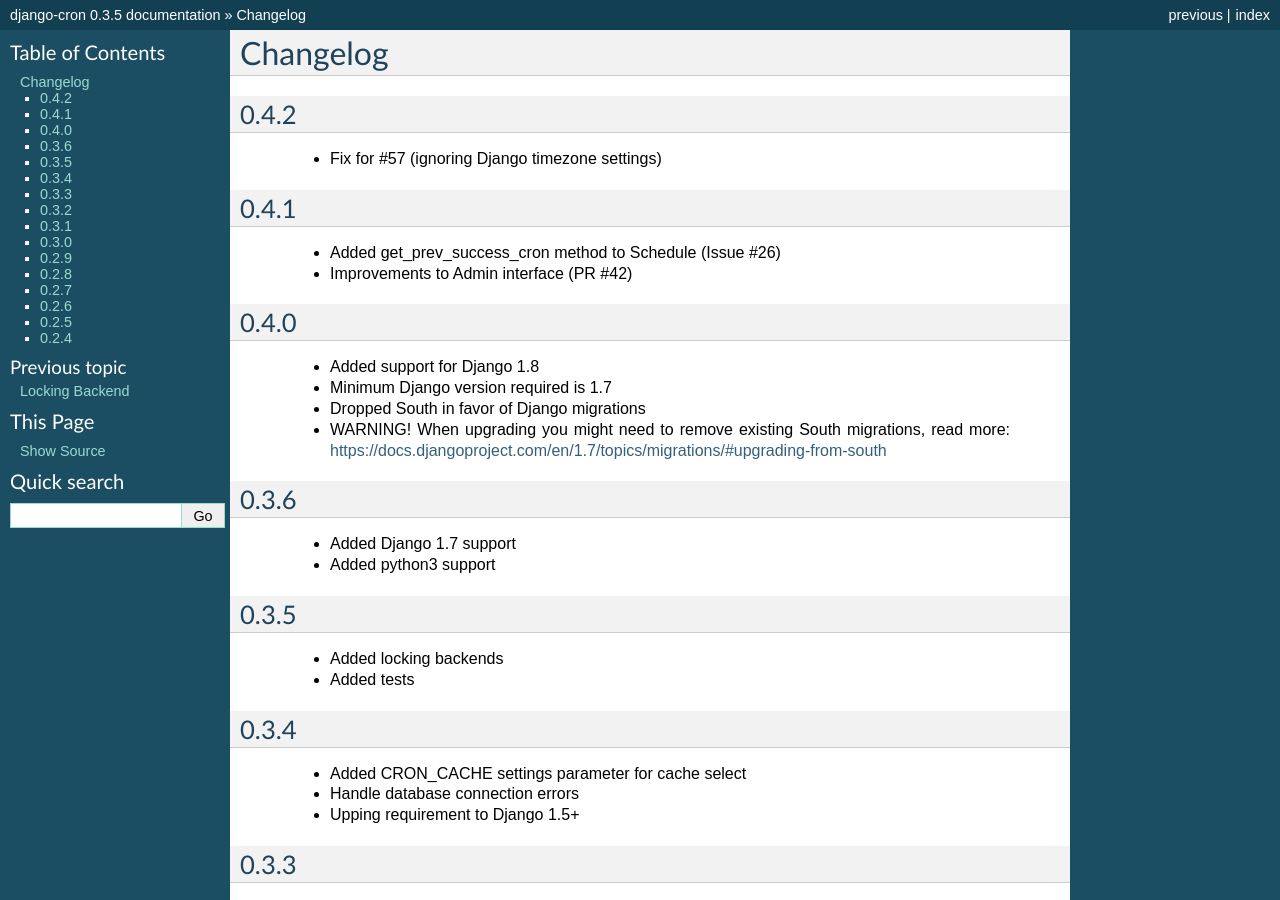
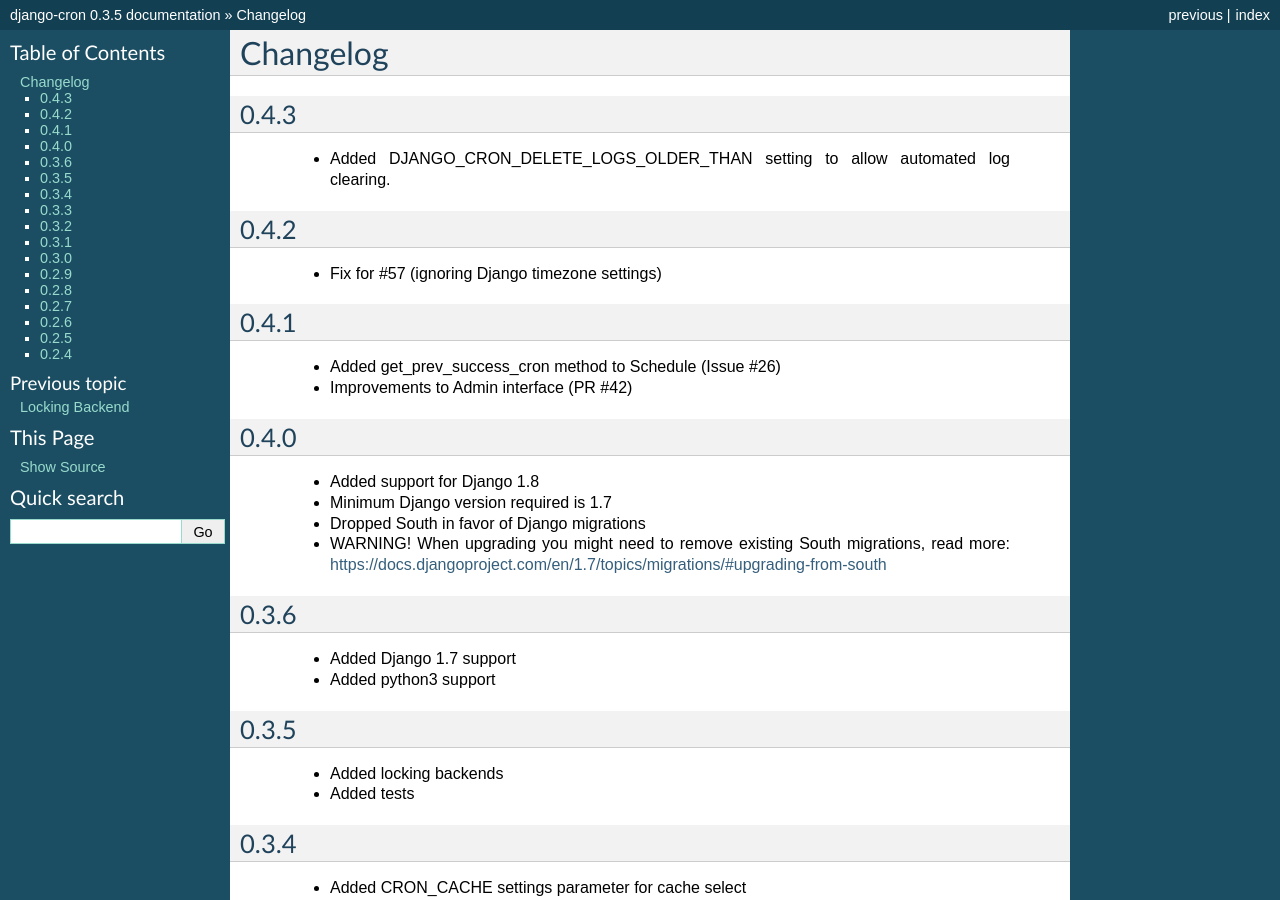
Before and after one commit to Tivix/django-cron, a Sphinx documentation site: the page built from docs/changelog.rst, in a window 1280 px wide and 900 px high. Built offline with Sphinx 7.4.7, drawn with Linux system fonts in a browser that asks for light colours.

Commit message:
Updated changelog and version

```diff
--- a/docs/changelog.rst
+++ b/docs/changelog.rst
@@ -1,5 +1,11 @@
 Changelog
 =========
+
+0.4.3
+------
+
+    - Added DJANGO_CRON_DELETE_LOGS_OLDER_THAN setting to allow automated log clearing.
+
 
 0.4.2
 ------
--- a/setup.py
+++ b/setup.py
@@ -19,7 +19,7 @@ f.close()
 
 setup(
     name='django-cron',
-    version='0.4.1',
+    version='0.4.3',
     author='Sumit Chachra',
     author_email='chachra@tivix.com',
     url='http://github.com/tivix/django-cron',
```
